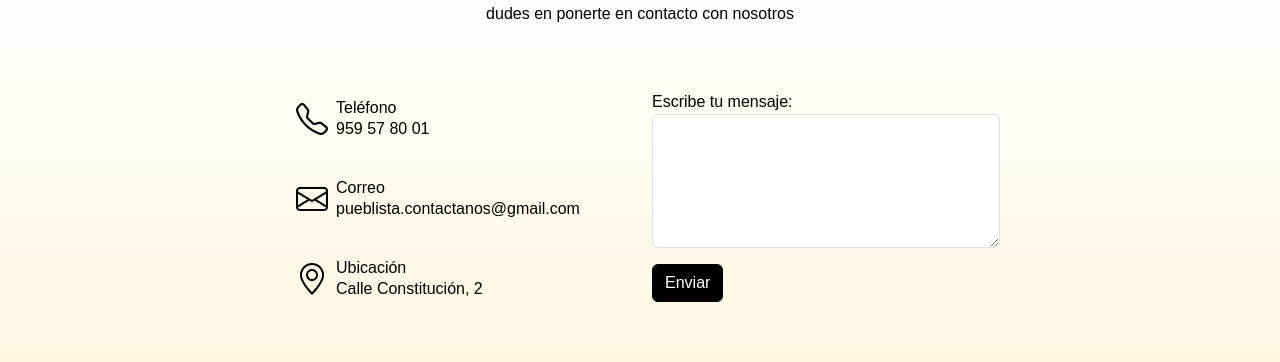
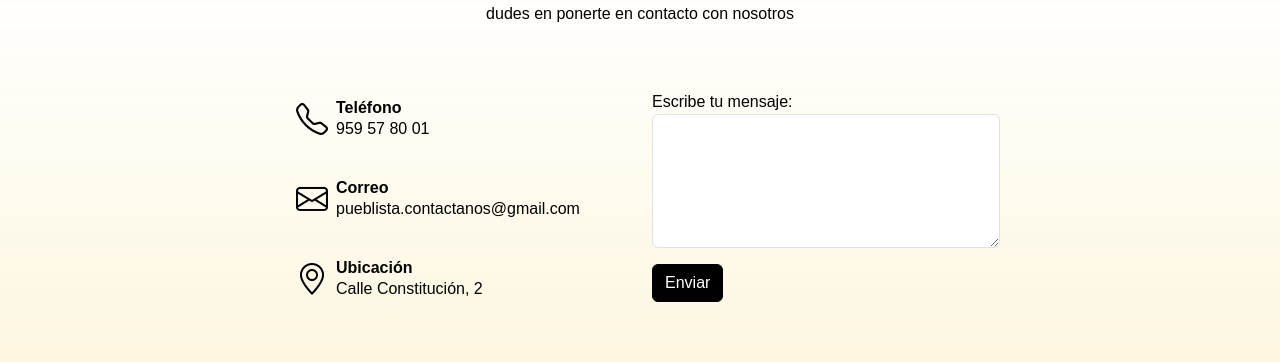
Before and after one commit to Pueblista-PGPI/pueblista-pgpi, a Django app: template pueblista/home/templates/home.html in a window 1280 px wide. Shown: the part 1229-1591 px from the top of the page. Run offline with Django 5.2, Linux system fonts and the light colour scheme; the template is opened without the code that fills it, so the values that code supplies are empty.

Commit message:
fix: Información de ccontacto en negrita para mayor visibilidad

```diff
--- a/pueblista/home/templates/home.html
+++ b/pueblista/home/templates/home.html
@@ -79,7 +79,7 @@
                                         </span>
                                     </div>
                                     <div class="px-2">
-                                        <h6 class="mb-0" style="text-align: left;">Teléfono</h6>
+                                        <h6 class="mb-0" style="text-align: left; font-weight: bold">Teléfono</h6>
                                         <p class="mb-0">959 57 80 01</p>
                                     </div>
                                 </div>
@@ -90,7 +90,7 @@
                                         </span>
                                     </div>
                                     <div class="px-2">
-                                        <h6 class="mb-0" style="text-align: left;">Correo</h6>
+                                        <h6 class="mb-0" style="text-align: left; font-weight: bold">Correo</h6>
                                         <p class="mb-0">pueblista.contactanos@gmail.com</p>
                                     </div>
                                 </div>
@@ -101,7 +101,7 @@
                                         </span>
                                     </div>
                                     <div class="px-2">
-                                        <h6 class="mb-0" style="text-align: left;">Ubicación</h6>
+                                        <h6 class="mb-0" style="text-align: left; font-weight: bold">Ubicación</h6>
                                         <p class="mb-0">Calle Constitución, 2</p>
                                     </div>
                                 </div>
```
